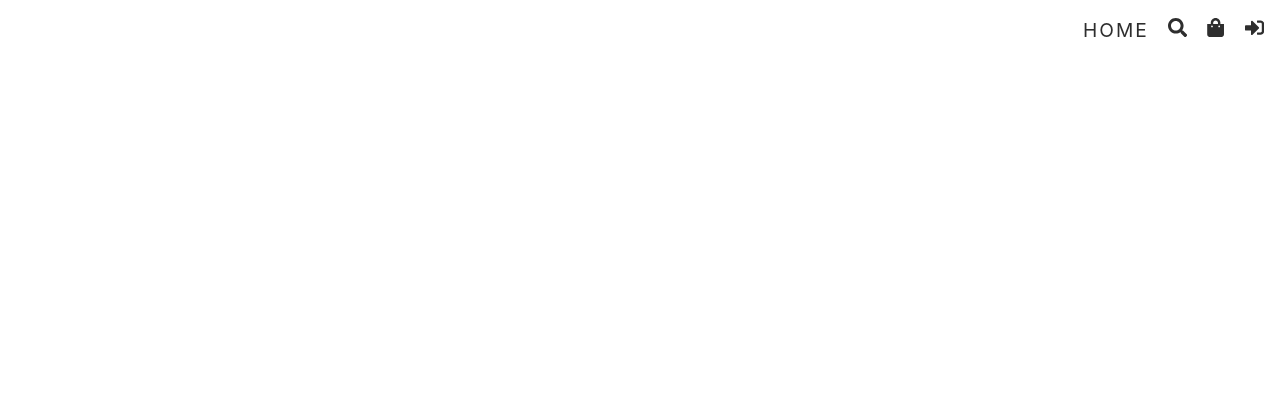
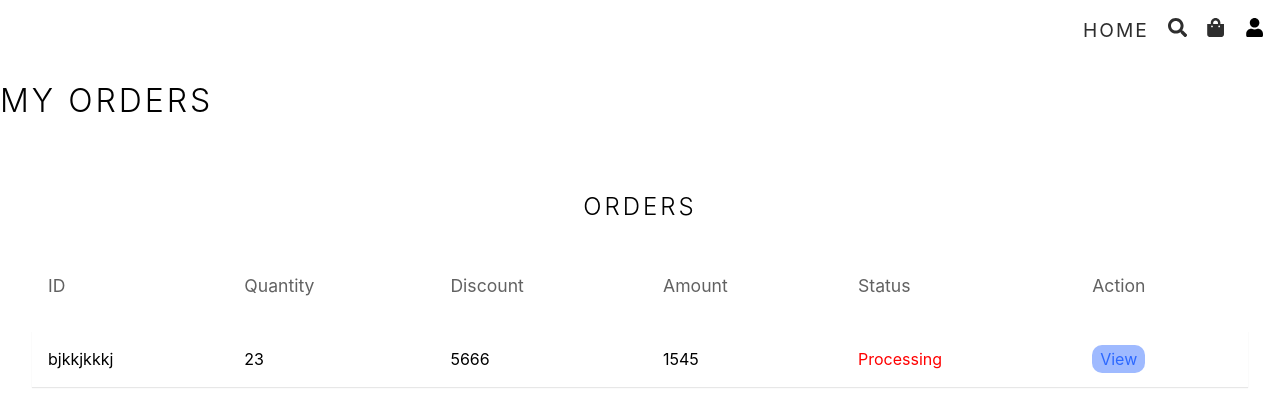
Before and after one commit to Soumya-2003/E-Commerce_MERN, a React (Vite) app in the folder ecommerce-frontend/: page /orders in a window 1280 px wide. Before the commit this address had no page. Shown: the top 412 px of the page. Built offline with nearby package versions, Linux system fonts and the light colour scheme.

Commit message:
Orders page UI

```diff
--- a/ecommerce-frontend/src/App.tsx
+++ b/ecommerce-frontend/src/App.tsx
@@ -2,6 +2,8 @@
 import { lazy, Suspense } from "react"
 import Loader from "./components/loader"
 import Header from "./components/header"
+import Orders from "./pages/orders"
+import OrderDetails from "./pages/order-details"
 
 
 
@@ -49,9 +51,11 @@
           {/* Not Logged In Route */}
             <Route path="/login" element={<Login />} />
 
-          {/*Logged n User Routes*/}
+          {/*Logged In User Routes*/}
           <Route>
               <Route path="/shipping" element={<Shipping />} />
+              <Route path="/orders" element={<Orders />} />
+              <Route path="/orders/:id" element={<OrderDetails />} />
           </Route>
 
           {/*Admin Routes*/}
--- a/ecommerce-frontend/src/components/header.tsx
+++ b/ecommerce-frontend/src/components/header.tsx
@@ -4,7 +4,7 @@
 
 import { useState } from "react"
 
-const user = { _id: "", role:""}
+const user = { _id: "sdsfg", role:""}
 
 
 
--- /dev/null
+++ b/ecommerce-frontend/src/pages/order-details.tsx
@@ -0,0 +1,10 @@
+
+const OrderDetails = () => {
+  return (
+    <div>
+      OrderDetails
+    </div>
+  )
+}
+
+export default OrderDetails
--- /dev/null
+++ b/ecommerce-frontend/src/pages/orders.tsx
@@ -0,0 +1,73 @@
+import { ReactElement, useState } from "react";
+import TableHOC from "../components/admin/TableHOC"
+import { Column } from "react-table";
+import { Link } from "react-router-dom";
+
+type DataType = {
+    _id: string;
+    amount: number;
+    quantity: number;
+    discount: number;
+    status: ReactElement;
+    action: ReactElement;
+};
+
+const column: Column<DataType>[] = [{
+    Header: "ID",
+    accessor: "_id"
+},
+{
+    Header: "Quantity",
+    accessor: "quantity"
+},
+{
+    Header: "Discount",
+    accessor: "discount"
+},
+{
+    Header: "Amount",
+    accessor: "amount"
+},
+{
+    Header: "Status",
+    accessor: "status"
+},
+{
+    Header: "Action",
+    accessor: "action"
+}
+]
+const Orders = () => {
+
+    const [rows] = useState<DataType[]>([{
+        _id: "bjkkjkkkj",
+        amount: 1545,
+        quantity: 23,
+        discount: 5666,
+        status: <span className="red">
+            Processing
+        </span>,
+        action: <Link to={`/orders/bjkkjkkkj`}>View</Link>,
+    }])
+
+    const Table = TableHOC<DataType>(
+        column,
+        rows,
+
+        "dashboard-product-box",
+        "Orders",
+
+        )()
+
+  return (
+    <div className="container">
+
+        <h1>My Orders</h1>
+        {Table}
+
+
+    </div>
+  )
+}
+
+export default Orders
--- a/ecommerce-frontend/src/styles/app.scss
+++ b/ecommerce-frontend/src/styles/app.scss
@@ -48,6 +48,18 @@
   @import "admin-styles/chart";
   @import "admin-styles/dashboardapp";
   @import "admin-styles/mediaquery";
+
+  .container{
+    max-width: 1367px;
+    width: 100%;
+    margin: auto;
+    overflow: auto;
+    > h1 {
+      @include heading;
+      margin: 1rem 0;
+      text-align: left;
+    }
+  }
 
 
   .heading {
```
